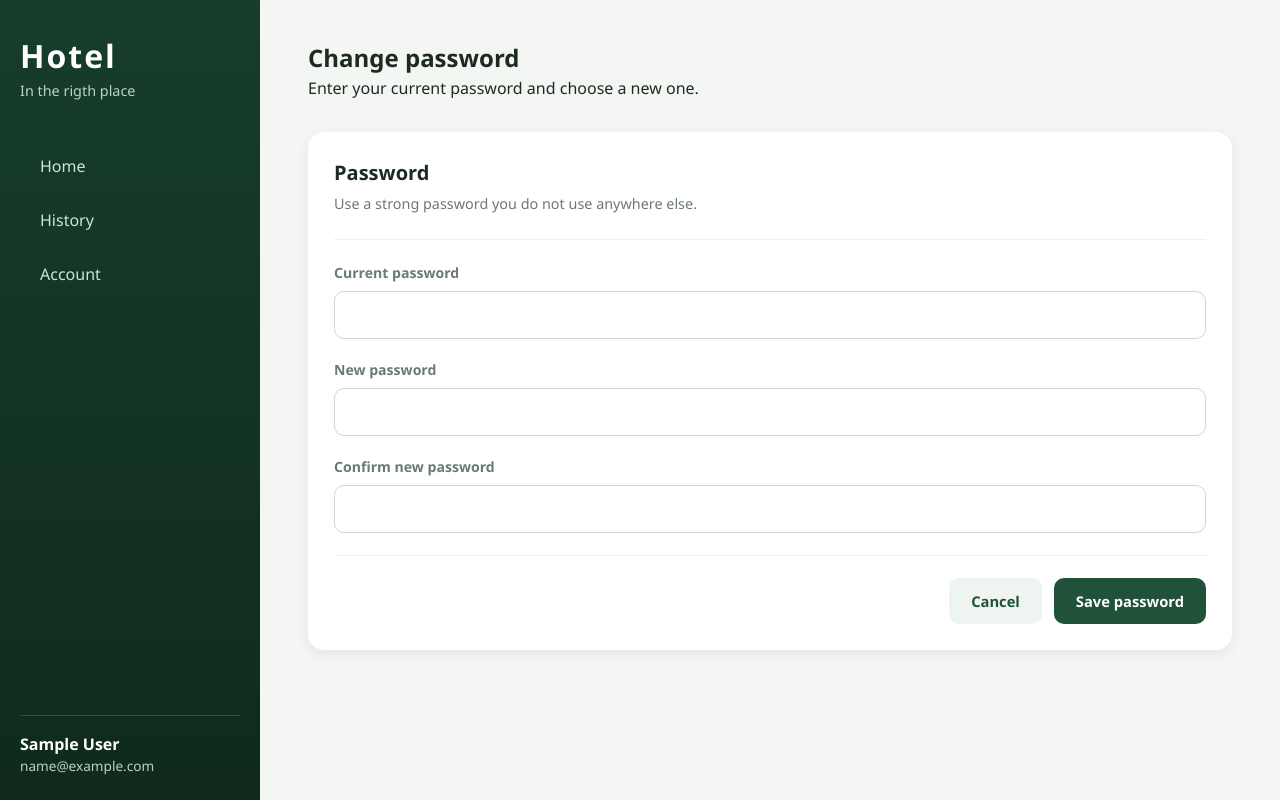
After one commit to YuriiDnistrianskyi/web-based-hotel-managment-software, a Django app: page /account/edit/password in a window 1280 px wide. The commit adds this page. Run offline with Django 5.2, Linux system fonts and the light colour scheme; the visitor is signed in with stand-in values (Sample User, id 1).

Commit message:
Create update password

```diff
--- /dev/null
+++ b/apps/user/exceptions/__init__.py
@@ -0,0 +1 @@
+from .invalid_password_exception import InvalidPasswordException
--- /dev/null
+++ b/apps/user/exceptions/invalid_password_exception.py
@@ -0,0 +1,4 @@
+class InvalidPasswordException(Exception):
+    def __init__(self, msg: str):
+        super().__init__(msg)
+        self.message = msg
--- /dev/null
+++ b/apps/user/forms/password_update_from.py
@@ -0,0 +1,21 @@
+from django import forms
+
+
+class PasswordUpdateForm(forms.Form):
+    old_password = forms.CharField(
+        widget=forms.PasswordInput
+    )
+    new_password_1 = forms.CharField(
+        widget=forms.PasswordInput
+    )
+    new_password_2 = forms.CharField(
+        widget=forms.PasswordInput
+    )
+
+    def clean(self):
+        cleaned_data = super().clean()
+
+        if cleaned_data.get('new_password_1') != cleaned_data.get('new_password_2'):
+            raise forms.ValidationError('Passwords do not match')
+
+        return cleaned_data
--- /dev/null
+++ b/apps/user/static/user/css/password_edit.css
@@ -0,0 +1,167 @@
+.page-header { padding: 40px 48px 8px; }
+
+.password-edit {
+    padding: 24px 48px 48px;
+    max-width: 1100px;
+    margin: 0 auto;
+
+    display: flex;
+    flex-direction: column;
+    gap: 24px;
+}
+
+.edit-card {
+    width: 100%;
+    background: #fff;
+    border-radius: 16px;
+    padding: 26px;
+    box-shadow: 0 4px 14px rgba(0, 0, 0, 0.07);
+}
+
+.edit-card-header {
+    display: flex;
+    justify-content: space-between;
+    align-items: center;
+    gap: 16px;
+    margin-bottom: 24px;
+}
+
+.edit-card-header h3 {
+    font-size: 1.25rem;
+    margin-bottom: 5px;
+}
+
+.edit-card-header p {
+    color: var(--muted);
+    font-size: 0.9rem;
+}
+
+.form-section {
+    padding: 22px 0;
+    border-top: 1px solid #edf1ee;
+}
+
+.form-stack {
+    display: flex;
+    flex-direction: column;
+    gap: 20px;
+}
+
+.password-edit .field {
+    display: flex;
+    flex-direction: column;
+    gap: 8px;
+}
+
+.password-edit .field label {
+    font-size: 0.88rem;
+    font-weight: 600;
+    color: var(--muted);
+}
+
+.password-edit .field input {
+    width: 100%;
+    padding: 12px 14px;
+    border: 1px solid #cfd8d2;
+    border-radius: 10px;
+    font-size: 1rem;
+    font-family: inherit;
+    color: #263b30;
+    background: #fff;
+    transition: border-color 0.2s, box-shadow 0.2s;
+}
+
+.password-edit .field input:focus {
+    outline: none;
+    border-color: var(--green-500);
+    box-shadow: 0 0 0 3px rgba(76, 145, 102, 0.12);
+}
+
+.password-edit .field ul.errorlist {
+    color: #c0392b;
+    font-size: 0.85rem;
+    list-style: none;
+}
+
+.field-hint {
+    color: var(--muted);
+    font-size: 0.8rem;
+    line-height: 1.4;
+}
+
+.form-actions {
+    display: flex;
+    justify-content: flex-end;
+    gap: 12px;
+    padding-top: 22px;
+    border-top: 1px solid #edf1ee;
+}
+
+.form-errors {
+    background: #fdecea;
+    color: #c0392b;
+    border-radius: 10px;
+    padding: 12px 16px;
+    margin-bottom: 18px;
+    font-size: 0.9rem;
+}
+
+.form-errors ul {
+    padding-left: 18px;
+}
+
+.btn-primary,
+.btn-secondary {
+    display: inline-flex;
+    justify-content: center;
+    align-items: center;
+    padding: 12px 22px;
+    border-radius: 10px;
+    font-size: 0.92rem;
+    font-weight: 600;
+    font-family: inherit;
+    text-decoration: none;
+    cursor: pointer;
+    border: none;
+    transition: background 0.2s, transform 0.2s;
+}
+
+.btn-primary {
+    background: var(--green-700);
+    color: #fff;
+}
+
+.btn-primary:hover {
+    background: var(--green-500);
+    transform: translateY(-2px);
+}
+
+.btn-secondary {
+    background: #eef4f0;
+    color: var(--green-700);
+}
+
+.btn-secondary:hover {
+    background: #dfeae3;
+}
+
+@media (max-width: 800px) {
+    .password-edit {
+        padding: 24px 20px 36px;
+    }
+}
+
+@media (max-width: 550px) {
+    .edit-card {
+        padding: 20px 16px;
+    }
+
+    .form-actions {
+        flex-direction: column-reverse;
+    }
+
+    .form-actions a,
+    .form-actions button {
+        width: 100%;
+    }
+}
--- a/apps/user/templates/user/edit.html
+++ b/apps/user/templates/user/edit.html
@@ -106,7 +106,7 @@
             </p>
         </div>
 
-        <a href="/test" class="btn-secondary">
+        <a href="{% url 'password_edit' %}" class="btn-secondary">
             Change password
         </a>
 
--- /dev/null
+++ b/apps/user/templates/user/password_edit.html
@@ -0,0 +1,85 @@
+{% extends 'base.html' %}
+{% load static %}
+
+{% block title %}Hotel — Change Password{% endblock %}
+
+{% block extra_css %}
+<link rel="stylesheet" href="{% static 'user/css/password_edit.css' %}">
+{% endblock %}
+
+{% block content %}
+
+<section class="page-header">
+    <h2>Change password</h2>
+    <p>Enter your current password and choose a new one.</p>
+</section>
+
+<section class="password-edit">
+
+    <form method="POST" class="edit-card" novalidate>
+
+        {% csrf_token %}
+
+        <div class="edit-card-header">
+            <div>
+                <h3>Password</h3>
+                <p>Use a strong password you do not use anywhere else.</p>
+            </div>
+        </div>
+
+        {% if form.non_field_errors %}
+        <div class="form-errors">
+            {{ form.non_field_errors }}
+        </div>
+        {% endif %}
+
+        <div class="form-section">
+
+            <div class="form-stack">
+
+                <div class="field">
+                    <label for="{{ form.old_password.id_for_label }}">
+                        Current password
+                    </label>
+                    {{ form.old_password }}
+                    {{ form.old_password.errors }}
+                </div>
+
+                <div class="field">
+                    <label for="{{ form.new_password_1.id_for_label }}">
+                        New password
+                    </label>
+                    {{ form.new_password_1 }}
+                    {{ form.new_password_1.errors }}
+                    {% if form.new_password_1.help_text %}
+                    <small class="field-hint">{{ form.new_password_1.help_text }}</small>
+                    {% endif %}
+                </div>
+
+                <div class="field">
+                    <label for="{{ form.new_password_2.id_for_label }}">
+                        Confirm new password
+                    </label>
+                    {{ form.new_password_2 }}
+                    {{ form.new_password_2.errors }}
+                </div>
+
+            </div>
+
+        </div>
+
+        <div class="form-actions">
+            <a href="{% url 'account' %}" class="btn-secondary">
+                Cancel
+            </a>
+
+            <button type="submit" class="btn-primary">
+                Save password
+            </button>
+        </div>
+
+    </form>
+
+</section>
+
+{% endblock %}
--- a/apps/user/urls.py
+++ b/apps/user/urls.py
@@ -1,5 +1,6 @@
 from django.urls import path
 
+from apps.user.views.password_update_view import PasswordUpdateView
 from apps.user.views.user_account_view import user_account_view
 from apps.user.views.user_delete_view import user_delete_view
 from apps.user.views.user_login_view import UserLoginView
@@ -13,5 +14,6 @@ urlpatterns = [
     path('logout/', user_logout_view, name='logout'),
     path('account/', user_account_view, name='account'),
     path('account/edit/', UserUpdateView.as_view(), name='user_edit'),
+    path('account/edit/password', PasswordUpdateView.as_view(), name='password_edit'),
     path('user/delete/', user_delete_view, name='user_delete')
 ]
--- /dev/null
+++ b/apps/user/views/password_update_view.py
@@ -0,0 +1,39 @@
+import logging
+
+from django.contrib.auth import update_session_auth_hash
+from django.contrib.auth.mixins import LoginRequiredMixin
+from django.urls import reverse_lazy
+from django.views.generic import FormView
+
+from apps.user.exceptions import InvalidPasswordException
+from apps.user.forms.password_update_from import PasswordUpdateForm
+from apps.user.services import auth_service
+
+logger = logging.getLogger(__name__)
+
+class PasswordUpdateView(LoginRequiredMixin, FormView):
+    form_class = PasswordUpdateForm
+    template_name = 'user/password_edit.html'
+    success_url = reverse_lazy('account')
+
+    def form_valid(self, form):
+        try:
+            data = form.cleaned_data
+
+            auth_service.change_password(
+                user=self.request.user,
+                old_password=data.get('old_password'),
+                new_password=data.get('new_password_1')
+            )
+
+            update_session_auth_hash(self.request, self.request.user)
+
+            return super().form_valid(form)
+
+        except InvalidPasswordException as ex:
+            form.add_error(None, ex)
+            return self.form_invalid(form)
+        except Exception:
+            logger.exception("Unexpected error during user registration")
+            form.add_error(None, "An unexpected error occurred. Please try again later.")
+            return self.form_invalid(form)
```
Also changed, not shown: apps/user/services/auth_service.py (+9 -0 lines), static/css/error.css (added), templates/error.html (added).
